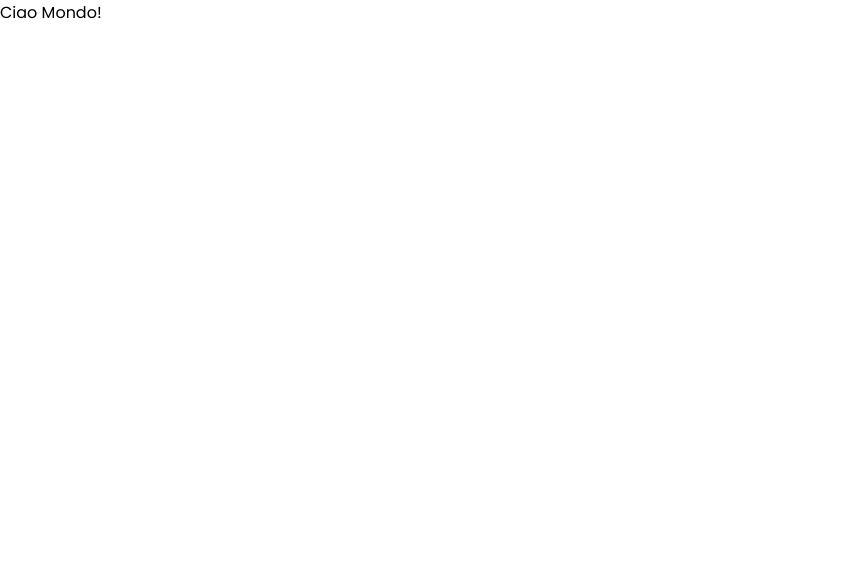
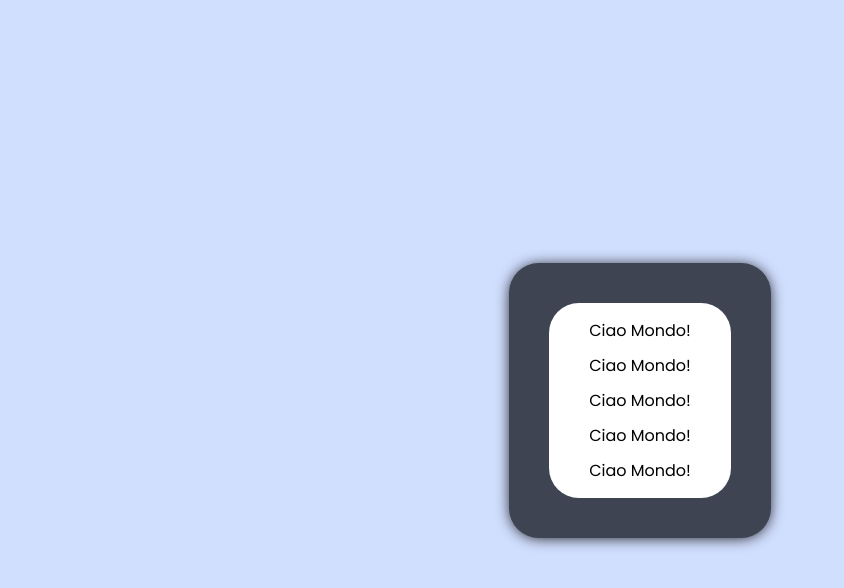
Before and after one commit to FilippoBonafini/vue-email-list, a plain HTML site: page index.html in a window 1280 px wide. Shown: the whole page, without its empty margins (0-844 px from the left). Drawn offline with nearby package versions, Linux system fonts and the light colour scheme.

Commit message:
Creata struttura html e collegata a vue-js

```diff
--- a/css/style.css
+++ b/css/style.css
@@ -10,7 +10,32 @@
 /* ------ */
 body{
     font-family: 'Poppins', sans-serif;
+    width: 100vw;
+    height: 100vh;
+    background-color: rgb(209, 223, 255);
+    display: flex;
+    justify-content: center;
+    align-items: center;
 }
-
+li{
+    list-style: none;
+}
 /* APP */
 /* --- */
+#app{
+    background-color: rgb(63, 68, 82);
+    padding: 40px;
+    border-radius: 30px;
+    display: flex;
+    justify-content: center;
+    align-items: center;
+    box-shadow: 0px 1px 15px -2px #000000;
+}
+ul{
+    background-color: white;
+    padding: 10px;
+    border-radius: 30px;
+}
+ul li{
+    padding: 5px 30px;
+}
--- a/index.html
+++ b/index.html
@@ -23,7 +23,13 @@
 
     <!-- APP CONTAINER-------------------------------------------------->
     <div id="app">
-        {{hello}}
+        <ul>
+            <li>{{hello}} </li>
+            <li>{{hello}} </li>
+            <li>{{hello}} </li>
+            <li>{{hello}} </li>
+            <li>{{hello}} </li>
+        </ul>
     </div>
     <!-- /APP CONTAINER------------------------------------------------->
 
@@ -31,6 +37,8 @@
     <!-- IMPORT JAVASCRIPT---------------------------------------------->
     <!--VUE-->
     <script src="https://unpkg.com/vue@3/dist/vue.global.js"></script>
+    <!-- AXIOS  -->
+    <script src="https://cdn.jsdelivr.net/npm/axios/dist/axios.min.js"></script>
     <!--MY-->
     <script src="js/main.js"></script>
     <!--/IMPORT JAVASCRIPT---------------------------------------------->
```
